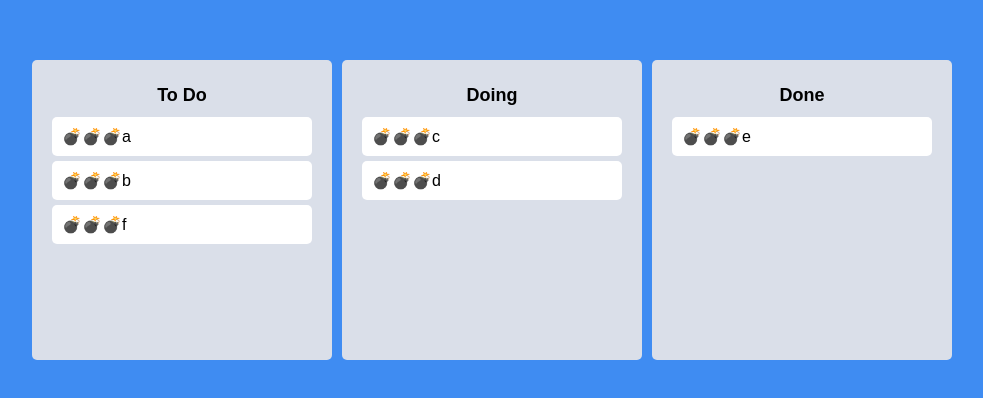
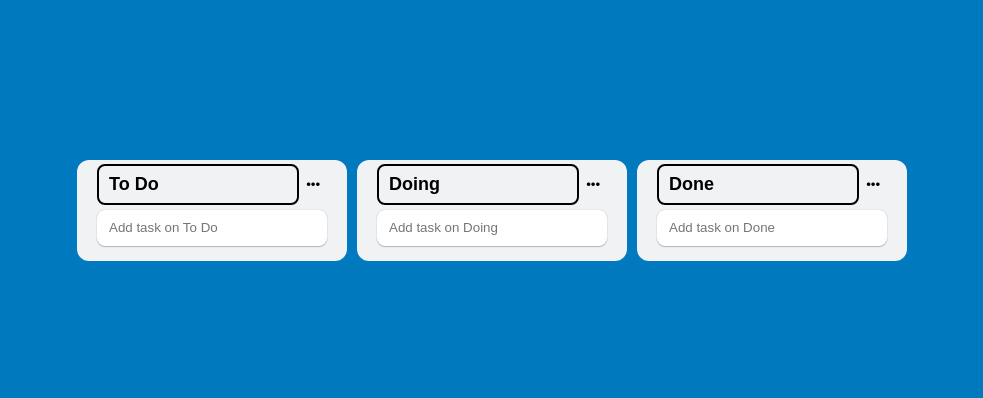
Before and after one commit to Beatnik01/Trello, a React (Create React App) app: page / in a window 1280 px wide. Shown: the part 190-588 px from the top of the page, without its empty margins (148-1131 px from the left). Built offline with nearby package versions, Linux system fonts and the light colour scheme.

Commit message:
change board Title, Card Styles

```diff
--- a/src/App.tsx
+++ b/src/App.tsx
@@ -24,15 +24,15 @@ const Boards = styled.div`
 function App() {
   const [toDos, setToDos] = useRecoilState(toDoState);
   const onDragEnd = (info: DropResult) => {
-    console.log(info);
-    const { destination, draggableId, source } = info;
+    const { destination, source } = info;
     if (!destination) return;
     if (destination?.droppableId === source.droppableId) {
       // same board movement.
       setToDos((allBoards) => {
         const boardCopy = [...allBoards[source.droppableId]];
+        const taskObj = boardCopy[source.index];
         boardCopy.splice(source.index, 1);
-        boardCopy.splice(destination?.index, 0, draggableId);
+        boardCopy.splice(destination?.index, 0, taskObj);
         return {
           ...allBoards,
           [source.droppableId]: boardCopy,
@@ -43,9 +43,10 @@ function App() {
       // cross board movement.
       setToDos((allBoards) => {
         const sourceBoard = [...allBoards[source.droppableId]];
+        const taskObj = sourceBoard[source.index];
         const destinationBoard = [...allBoards[destination.droppableId]];
         sourceBoard.splice(source.index, 1);
-        destinationBoard.splice(destination?.index, 0, draggableId);
+        destinationBoard.splice(destination?.index, 0, taskObj);
         return {
           ...allBoards,
           [source.droppableId]: sourceBoard,
--- a/src/Components/Board.tsx
+++ b/src/Components/Board.tsx
@@ -1,42 +1,169 @@
 import { Droppable } from "react-beautiful-dnd";
 import DragabbleCard from "./DraggableCard";
 import styled from "styled-components";
+import { useForm } from "react-hook-form";
+import { ITodo, toDoState } from "../atoms";
+import { useSetRecoilState } from "recoil";
+import { useState } from "react";
 
 const Wrapper = styled.div`
-  width: 300px;
-  padding: 20px 20px;
-  padding-top: 10px;
+  width: 270px;
   background-color: ${(props) => props.theme.boardColor};
-  border-radius: 5px;
-  min-height: 300px;
+  border-radius: 12px;
+  display: flex;
+  flex-direction: column;
 `;
 
-const Title = styled.h2`
+const Title = styled.div`
+  display: flex;
+  justify-content: space-between;
+  align-items: center;
+  padding: 0px 20px;
+  height: 50px;
+`;
+
+const TitleText = styled.h2`
   text-align: center;
   font-weight: 600;
-  margin-bottom: 10px;
   font-size: 18px;
+  cursor: pointer;
+  width: 100%;
+  text-align: left;
+  line-height: 1.5;
+  padding: 5px 10px;
+  border: 2px solid black;
+  border-radius: 8px;
+`;
+
+const TitleInput = styled.input`
+  text-align: center;
+  font-weight: 600;
+  font-size: 18px;
+  cursor: pointer;
+  width: 100%;
+  text-align: left;
+  line-height: 1.5;
+  padding: 5px 10px;
+  border-radius: 8px;
+  font-family: "Source Sans Pro", sans-serif;
+`;
+
+const TitleBtn = styled.button`
+  border-radius: 10px;
+  border: none;
+  width: 30px;
+  height: 30px;
+  background-color: transparent;
+  cursor: pointer;
+  &:hover {
+    background-color: rgba(0, 121, 191, 0.1);
+  }
+  &:active {
+    background-color: rgba(0, 121, 191, 0.5);
+  }
+`;
+
+const Area = styled.div<IAreaProps>`
+  background-color: ${(props) =>
+    props.$isDraggingOver ? "#dfe6e9" : props.$isDraggingFromThis ? "#b2bec3" : "transparent"};
+  flex-grow: 1;
+  transition: background-color 0.3s ease-in-out;
+  padding: 0px 20px;
+`;
+
+const Form = styled.form`
+  padding: 0px 20px;
+  padding-bottom: 10px;
+  input {
+    display: flex;
+    align-items: center;
+    justify-content: flex-start;
+    padding: 5px 10px;
+    box-shadow: 0px 1px 1px #091e4240, 0px 0px 1px #091e424f;
+    border: 2px solid transparent;
+    border-radius: 8px;
+    margin-bottom: 5px;
+    min-height: 36px;
+    width: 100%;
+    &:hover {
+      border: 2px solid ${(props) => props.theme.bgColor};
+      box-shadow: none;
+    }
+  }
 `;
 
 interface IBoardProps {
-  toDos: string[];
+  toDos: ITodo[];
   boardId: string;
 }
 
+interface IAreaProps {
+  $isDraggingFromThis: boolean;
+  $isDraggingOver: boolean;
+}
+
+interface IForm {
+  toDo: string;
+}
+
 function Board({ toDos, boardId }: IBoardProps) {
+  const setToDos = useSetRecoilState(toDoState);
+  const { register, setValue, handleSubmit } = useForm<IForm>();
+  const onValid = ({ toDo }: IForm) => {
+    const newToDo = {
+      id: Date.now(),
+      text: toDo,
+    };
+    setToDos((allBoards) => {
+      return {
+        ...allBoards,
+        [boardId]: [...allBoards[boardId], newToDo],
+      };
+    });
+    setValue("toDo", "");
+  };
+  const [isTitleTextVisible, setIsTitleTextVisible] = useState(true);
+  const handleTitleTextClick = () => {
+    setIsTitleTextVisible(!isTitleTextVisible);
+  };
   return (
     <Wrapper>
-      <Title>{boardId}</Title>
+      <Title>
+        {isTitleTextVisible ? (
+          <>
+            <TitleText onClick={handleTitleTextClick}>{boardId}</TitleText>
+            <TitleBtn>
+              <span>•••</span>
+            </TitleBtn>
+          </>
+        ) : (
+          <>
+            <TitleInput type="text" value={boardId} />
+          </>
+        )}
+      </Title>
       <Droppable droppableId={boardId}>
-        {(magic) => (
-          <div ref={magic.innerRef} {...magic.droppableProps}>
+        {(provided, info) => (
+          <Area
+            $isDraggingOver={info.isDraggingOver}
+            $isDraggingFromThis={Boolean(info.draggingFromThisWith)}
+            ref={provided.innerRef}
+            {...provided.droppableProps}
+          >
             {toDos.map((toDo, index) => (
-              <DragabbleCard key={toDo} index={index} toDo={toDo} />
+              <DragabbleCard key={toDo.id} index={index} toDoId={toDo.id} toDoText={toDo.text} />
             ))}
-            {magic.placeholder}
-          </div>
+            {provided.placeholder}
+          </Area>
         )}
       </Droppable>
+      <Form onSubmit={handleSubmit(onValid)}>
+        <input
+          {...register("toDo", { required: true })}
+          type="text"
+          placeholder={`Add task on ${boardId}`}
+        />
+      </Form>
     </Wrapper>
   );
 }
--- a/src/Components/DraggableCard.tsx
+++ b/src/Components/DraggableCard.tsx
@@ -2,25 +2,43 @@ import React from "react";
 import { Draggable } from "react-beautiful-dnd";
 import styled from "styled-components";
 
-const Card = styled.div`
-  background-color: ${(props) => props.theme.cardColor};
-  padding: 10px 10px;
-  border-radius: 5px;
+const Card = styled.div<{ $isDragging: boolean }>`
+  display: flex;
+  align-items: center;
+  justify-content: flex-start;
+  background-color: ${(props) => (props.$isDragging ? "#74b9ff" : props.theme.cardColor)};
+  padding: 5px 10px;
+  box-shadow: 0px 1px 1px #091e4240, 0px 0px 1px #091e424f;
+  border: 2px solid transparent;
+  border-radius: 8px;
   margin-bottom: 5px;
+  min-height: 36px;
+  &:hover {
+    border: 2px solid ${(props) => props.theme.bgColor};
+    box-shadow: none;
+  }
+  span {
+    overflow-wrap: anywhere;
+  }
 `;
 
 interface IDragabbleCardProps {
-  toDo: string;
+  toDoId: number;
+  toDoText: string;
   index: number;
 }
 
-function DragabbleCard({ toDo, index }: IDragabbleCardProps) {
+function DragabbleCard({ toDoId, toDoText, index }: IDragabbleCardProps) {
   return (
-    <Draggable key={toDo} draggableId={toDo} index={index}>
-      {(provided) => (
-        <Card ref={provided.innerRef} {...provided.dragHandleProps} {...provided.draggableProps}>
-          <span>💣💣💣</span>
-          {toDo}
+    <Draggable draggableId={toDoId + ""} index={index}>
+      {(provided, snapshot) => (
+        <Card
+          $isDragging={snapshot.isDragging}
+          ref={provided.innerRef}
+          {...provided.dragHandleProps}
+          {...provided.draggableProps}
+        >
+          <span>{toDoText}</span>
         </Card>
       )}
     </Draggable>
--- a/src/atoms.tsx
+++ b/src/atoms.tsx
@@ -1,14 +1,19 @@
-import { atom, selector } from "recoil";
+import { atom } from "recoil";
+
+export interface ITodo {
+  id: number;
+  text: string;
+}
 
 interface IToDoState {
-  [key: string]: string[];
+  [key: string]: ITodo[];
 }
 
 export const toDoState = atom<IToDoState>({
   key: "toDo",
   default: {
-    "To Do": ["a", "b", "f"],
-    Doing: ["c", "d"],
-    Done: ["e"],
+    "To Do": [],
+    Doing: [],
+    Done: [],
   },
 });
--- a/src/theme.ts
+++ b/src/theme.ts
@@ -1,7 +1,7 @@
 import { DefaultTheme } from "styled-components";
 
 export const darkTheme: DefaultTheme = {
-  bgColor: "#3F8CF2",
-  boardColor: "#DADFE9",
+  bgColor: "#0079BF",
+  boardColor: "#F1F2F4",
   cardColor: "white",
 };
```
Also changed, not shown: package.json (+8 -2 lines), 1 other file (tests, documents, lock files or other folders).
